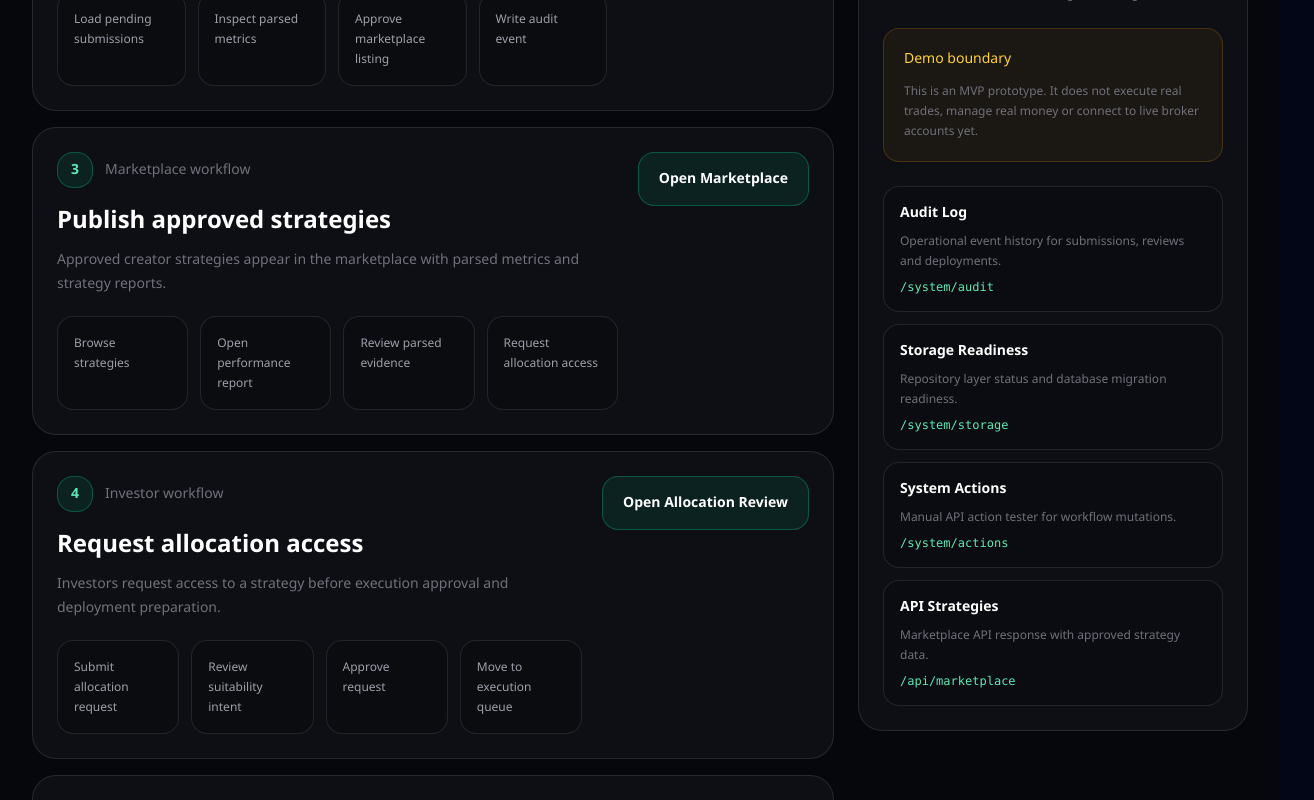
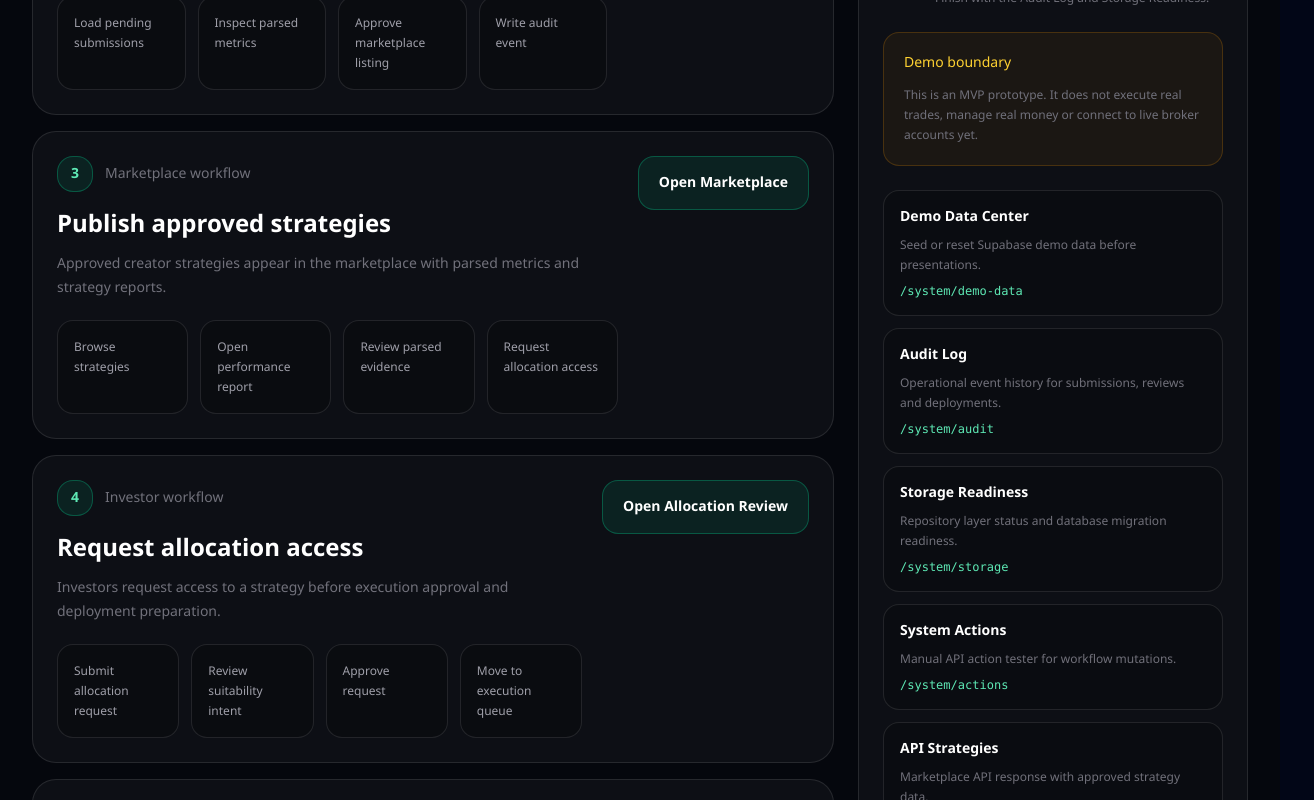
Before and after one commit to torkosbencem-trade/ai-trader-marketplace, a Next.js app: page /demo in a window 1280 px wide. Shown: the part 1499-2299 px from the top of the page, 1314 px wide, since content can reach past the window. Built offline with nearby package versions, Linux system fonts and the light colour scheme; no server answers.

Commit message:
Add demo data center links

```diff
--- a/app/demo/page.tsx
+++ b/app/demo/page.tsx
@@ -102,6 +102,11 @@ const demoFlows = [
 ];
 
 const systemLinks = [
+  {
+    label: "Demo Data Center",
+    href: "/system/demo-data",
+    description: "Seed or reset Supabase demo data before presentations.",
+  },
   {
     label: "Audit Log",
     href: "/system/audit",
--- a/components/platform-nav.tsx
+++ b/components/platform-nav.tsx
@@ -3,6 +3,7 @@ import Link from "next/link";
 const navItems = [
   { label: "Dashboard", href: "/" },
   { label: "Demo", href: "/demo" },
+  { label: "Demo Data", href: "/system/demo-data" },
   { label: "Readiness", href: "/readiness" },
   { label: "Marketplace", href: "/marketplace" },
   { label: "Builder", href: "/strategy-builder" },
```
